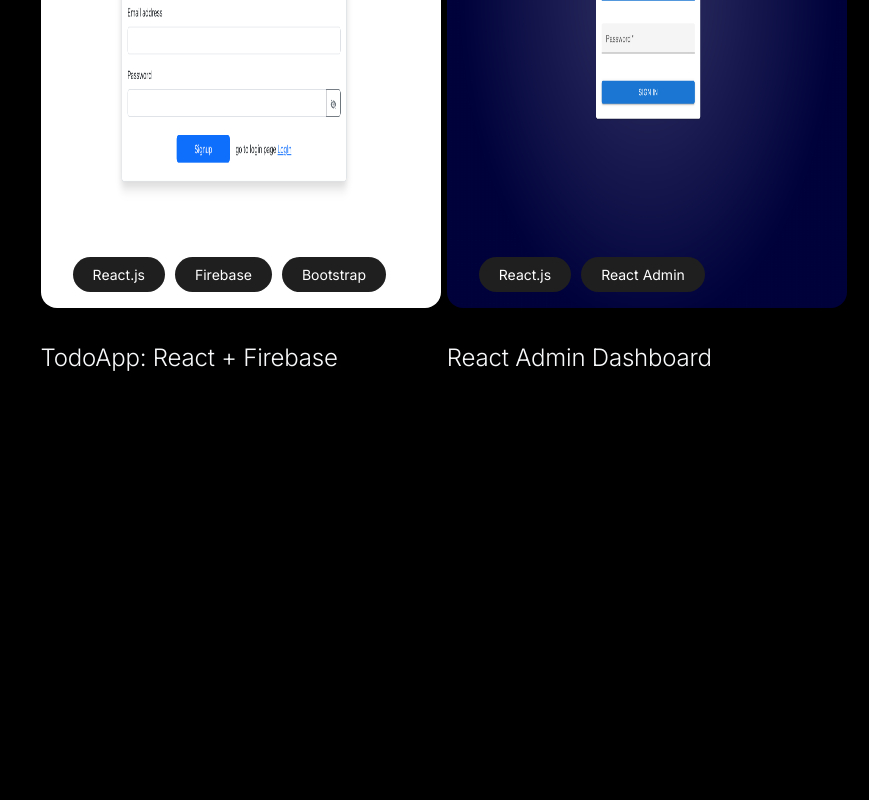
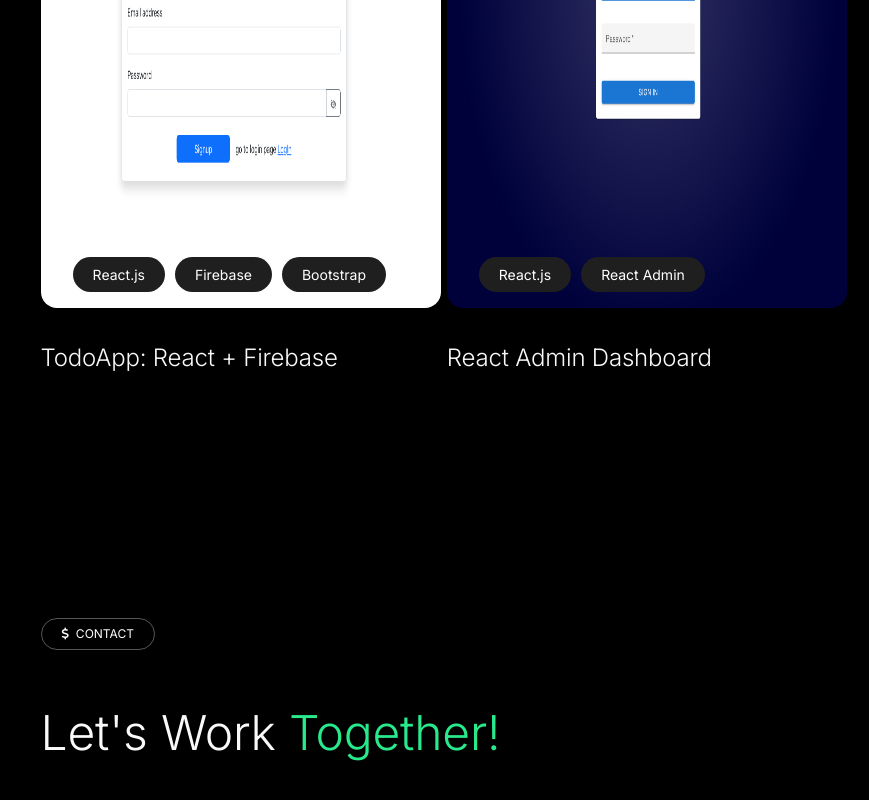
Before and after one commit to abdulrehmankz1/personal-portfolio, a React (Create React App) app: page / in a window 1280 px wide. Shown: the part 6634-7434 px from the top of the page, without its empty margins (411-1280 px from the left). Before the commit the page ends 7256 px from the top, so only its background shows below. Built offline with nearby package versions, Linux system fonts and the light colour scheme.

Commit message:
add contact section

```diff
--- a/src/App.js
+++ b/src/App.js
@@ -1,5 +1,6 @@
 import './App.css';
 import AboutSection from './components/AboutSection';
+import ContactSection from './components/ContactSection';
 import IntroSection from './components/IntroSection';
 import PortfolioSection from './components/PortfolioSection';
 import ResumeSection from './components/ResumeSection';
@@ -17,6 +18,7 @@ function App() {
       <ServicesSection />
       <SkillsSection />
       <PortfolioSection />
+      <ContactSection />
     </div>
   );
 }
--- /dev/null
+++ b/src/components/ContactSection.jsx
@@ -0,0 +1,22 @@
+import React from 'react'
+
+function ContactSection() {
+  return (
+    <div className='custom-container my-5 section_space resume_section'>
+      <span class="badge rounded-pill section_badge">
+        <i class="fa-solid fa-dollar-sign"></i>
+        &nbsp; CONTACT
+      </span>
+      <div className='w-75'>
+        <h2 className='text-light'>
+          Let's Work <span className='hero_content'>
+            Together!
+          </span>
+        </h2>
+      </div>
+
+    </div>
+  )
+}
+
+export default ContactSection
```
